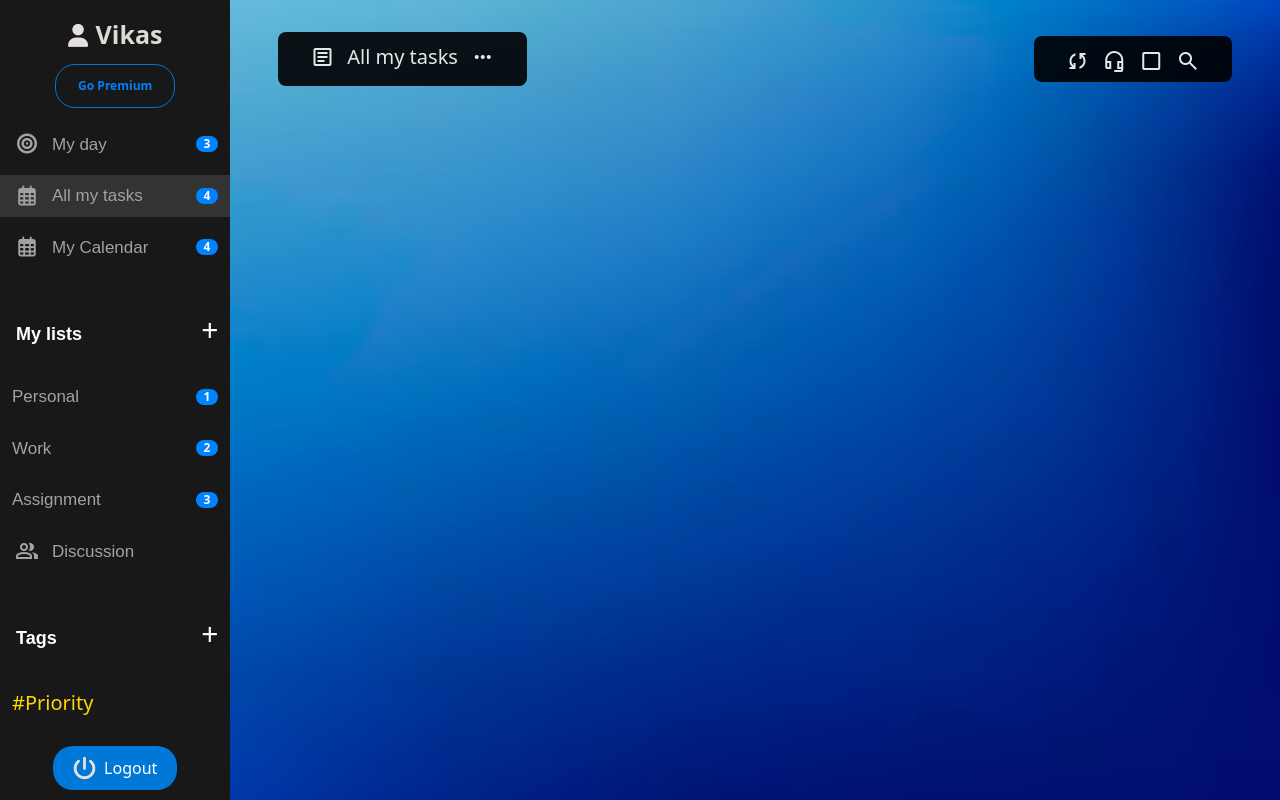
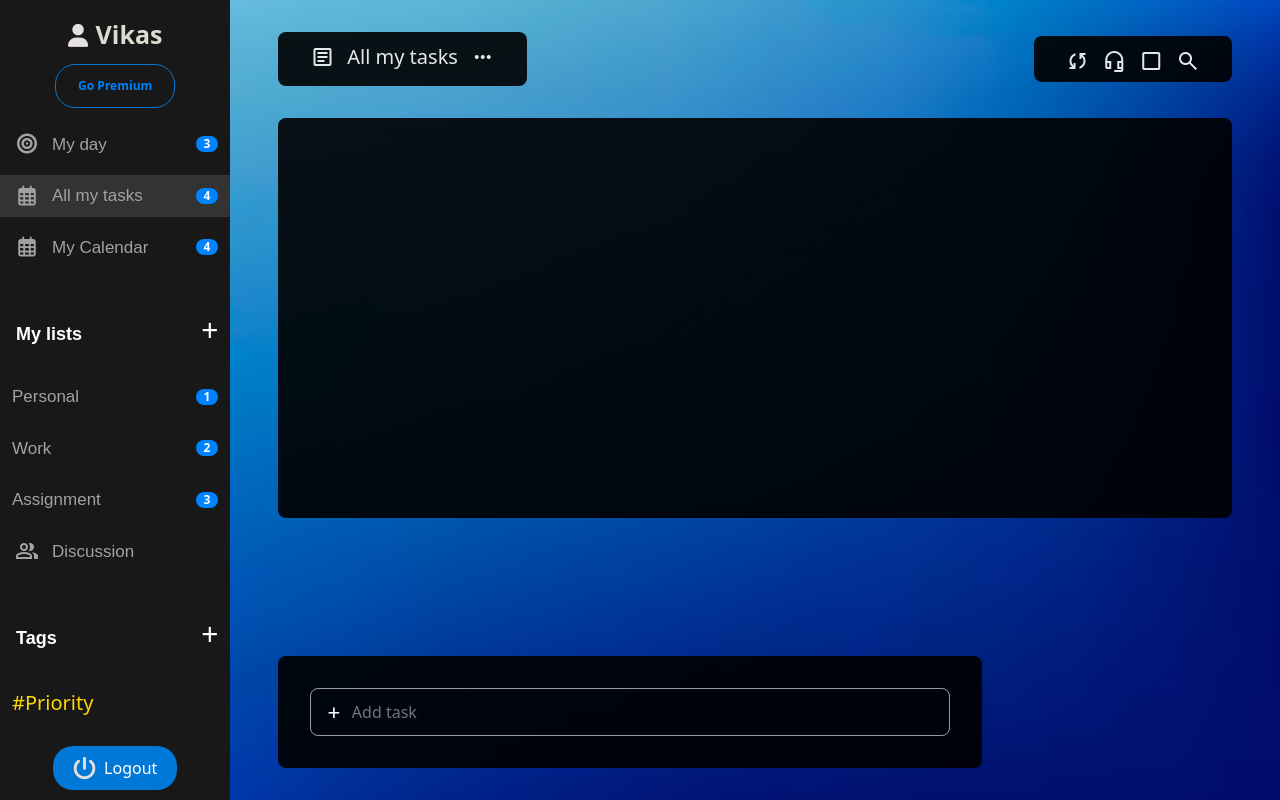
Before and after one commit to OraonShivam21/tracker-jet-app, a plain HTML site: page frontend/dashboard/dashboard.html in a window 1280 px wide. Drawn offline with nearby package versions, Linux system fonts and the light colour scheme; no server answers.

Commit message:
added all task section

```diff
--- a/frontend/dashboard/dashboard.css
+++ b/frontend/dashboard/dashboard.css
@@ -212,7 +212,8 @@ body {
   bottom: 2rem;
 }
 
-#add-my-day-task-btn {
+#add-my-day-task-btn,
+#add-all-my-task-btn {
   background: transparent;
   border: 1px solid rgba(255, 255, 255, 0.6);
   border-radius: 8px;
@@ -226,7 +227,8 @@ body {
   gap: 0.6rem;
 }
 
-#add-my-day-task-btn input {
+#add-my-day-task-btn input,
+#add-all-my-task-btn input {
   background: transparent;
   border: none;
   outline: none;
@@ -292,3 +294,21 @@ body {
   gap: 0.8rem;
   padding: 0.8rem 2rem 0.6rem;
 }
+
+#all-my-tasks-content {
+  background-color: rgba(0, 0, 0, 0.9);
+  border-radius: 8px;
+  margin-top: 2rem;
+  padding: 2rem;
+  display: flex;
+  flex-direction: column;
+  gap: .6rem;
+  height: 25rem;
+  overflow-y: scroll;
+}
+
+.my-day-add-tasks {
+  background-color: rgba(0, 0, 0, 0.9);
+  border-radius: 8px;
+  padding: 2rem;
+}
--- a/frontend/dashboard/dashboard.html
+++ b/frontend/dashboard/dashboard.html
@@ -88,10 +88,7 @@
         <span id="shopping" class="menu-text">Assignment</span>
         <span class="badge" id="assignment-badge">3</span>
       </div>
-      <div
-        class="menu-item"
-        onclick="menuItemClicked(this, 'discussionForum')"
-      >
+      <div class="menu-item" onclick="menuItemClicked(this, 'discussionForum')">
         <i class="material-symbols-outlined"> group </i>
         <span id="discussionForum" class="menu-text">Discussion</span>
       </div>
@@ -172,6 +169,20 @@
             <span class="material-symbols-outlined"> search </span>
           </div>
         </div>
+        <div id="all-my-tasks-content">
+          <!-- show all tasks here -->
+        </div>
+        <div class="my-day-add-tasks">
+          <button id="add-all-my-task-btn">
+            +
+            <input
+              type="text"
+              name="addMyDayTasks"
+              id="addAllMyTask"
+              placeholder="Add task"
+            />
+          </button>
+        </div>
       </div>
       <div class="dashboard-content-nav" id="my-calender-section">
         my-calender-section
--- a/frontend/dashboard/dashboard.js
+++ b/frontend/dashboard/dashboard.js
@@ -48,18 +48,25 @@ function menuItemClicked(menuItem, dashboardContentID) {
     dashboardContentNavs[i].classList.remove("active");
   }
   document.getElementById(dashboardContentID).classList.add("active");
+  fetchAndShowMyDayTask();
 }
 
 const addMyDayTaskBtn = document.getElementById("add-my-day-task-btn");
 const addMyDayTask = document.getElementById("addMyDayTask");
+const addAllMyTaskBtn = document.getElementById("add-all-my-task-btn");
+const addAllMyTask = document.getElementById("addAllMyTask");
 
 addMyDayTask.addEventListener("keydown", (e) => {
-  if (e.key === "Enter") addMyDayNewTask();
+  if (e.key === "Enter") addMyDayNewTask(1);
 });
 
-function addMyDayNewTask() {
+addAllMyTask.addEventListener("keydown", (e) => {
+  if (e.key === "Enter") addMyDayNewTask(2);
+});
+
+function addMyDayNewTask(num) {
   const taskAddURL = "http://localhost:3000/tasks/add";
-  const title = addMyDayTask.value;
+  const title = num === 1 ? addMyDayTask.value : addAllMyTask.value;
   fetch(taskAddURL, {
     method: "POST",
     headers: {
@@ -78,6 +85,7 @@ function addMyDayNewTask() {
 }
 
 const myDayTasksContent = document.getElementById("my-day-tasks-content");
+const allMyTasksContent = document.getElementById("all-my-tasks-content");
 
 function fetchAndShowMyDayTask() {
   const getTasksURL = "http://localhost:3000/tasks";
@@ -109,8 +117,10 @@ function fetchAndShowMyDayTask() {
 
 function renderMyDayTasks(tasks) {
   myDayTasksContent.innerHTML = null;
+  allMyTasksContent.innerHTML = null;
   tasks.forEach((task) => {
     myDayTasksContent.appendChild(createMyDayTaskCard(task));
+    allMyTasksContent.appendChild(createMyDayTaskCard(task));
   });
 
   const taskCards = document.getElementsByClassName("task-card");
```
